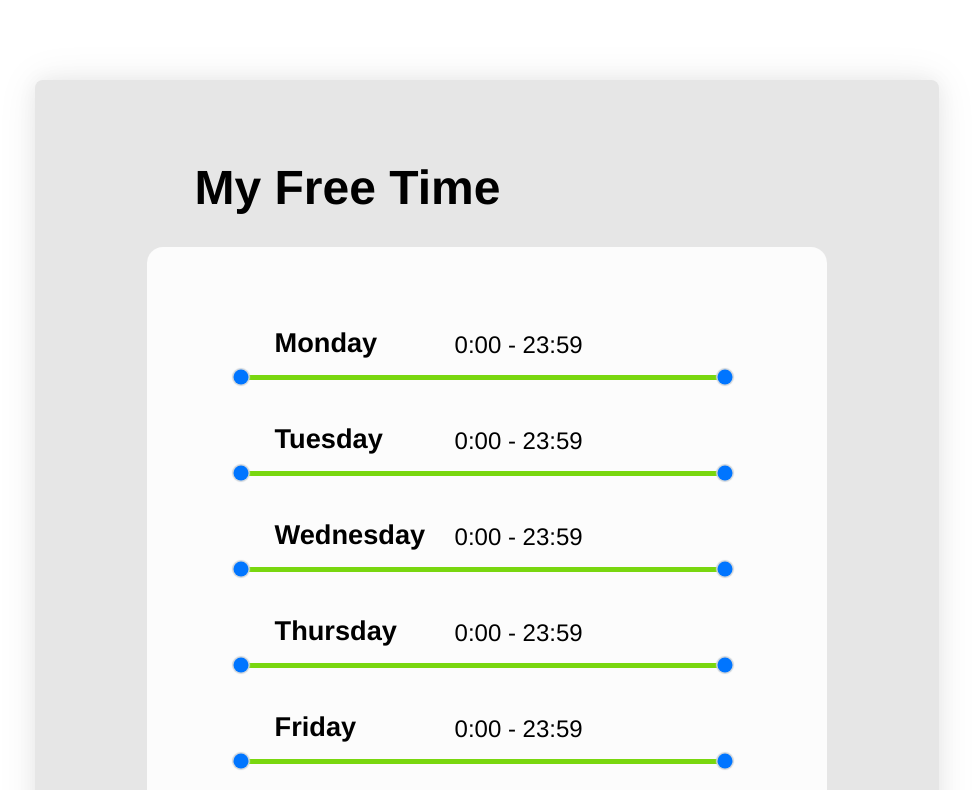
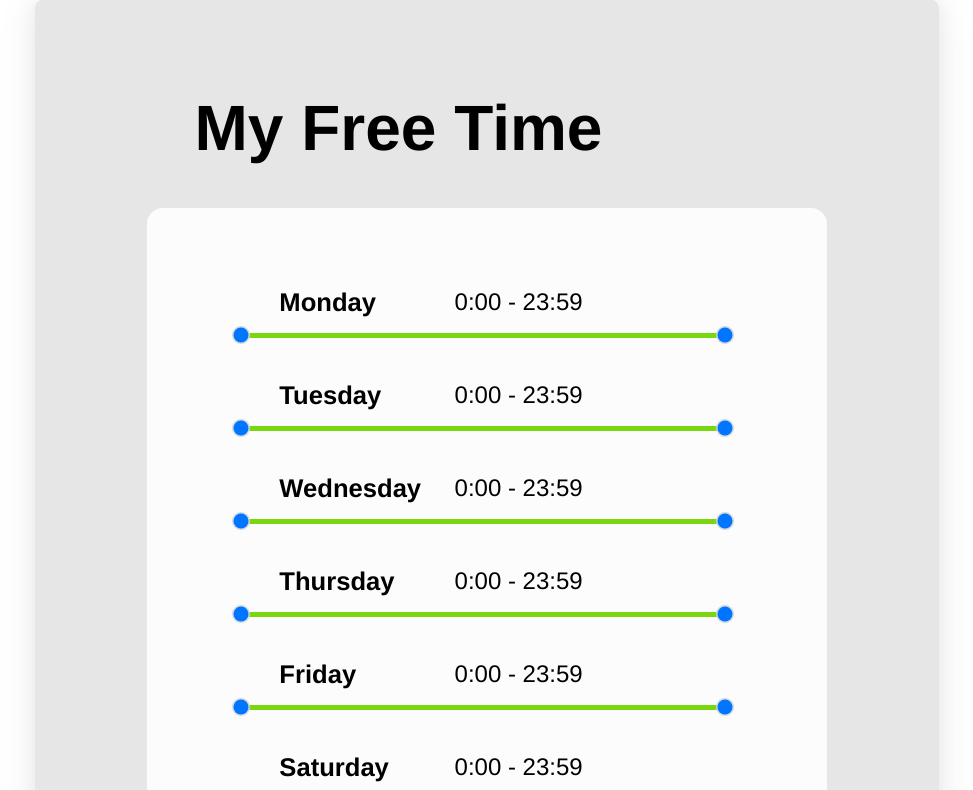
Before and after one commit to maya-salcedo/challenge, a React (Create React App) app in the folder client/: page / in a window 1280 px wide. Shown: the top 790 px of the page, without its empty margins (153-1126 px from the left). Built offline with nearby package versions, Linux system fonts and the light colour scheme.

Commit message:
unwantet horizontal rule removed

```diff
--- a/client/src/components/content/styles/content.js
+++ b/client/src/components/content/styles/content.js
@@ -12,15 +12,9 @@ export const Base = styled.div`
   box-shadow: 0 0 20px rgba(0, 0, 0, 0.05), 0 0px 40px rgba(0, 0, 0, 0.08);
   width: min-content;
   margin: auto;
-  margin-top: 5rem;
 
   @media (max-width: 1000px) {
     padding: 0.5rem 1rem 1.5rem;
-    margin-top: 4rem;
-  }
-
-  @media (max-width: 890px) {
-    margin-top: auto;
   }
 
   @media (max-width: 700px) {
@@ -37,7 +31,7 @@ export const Frame = styled.div`
 `;
 
 export const Title = styled.h1`
-  font-size: 3rem;
+  font-size: 4rem;
   padding: 2rem 4rem 0rem 4rem;
   margin-left: 3rem;
 `;
@@ -52,8 +46,8 @@ export const Group = styled.div`
 `;
 
 export const Day = styled.div`
-  padding-left: 2rem;
-  font-size: 1.7rem;
+  padding-left: 2.3rem;
+  font-size: 1.6rem;
   font-weight: bold;
 `;
 
--- a/client/src/components/multiRangeSlider/multiRangeSlider.js
+++ b/client/src/components/multiRangeSlider/multiRangeSlider.js
@@ -2,7 +2,7 @@ import React, { useCallback, useEffect, useState, useRef } from 'react';
 import PropTypes from 'prop-types';
 import './multiRangeSlider.css';
 
-const MultiRangeSlider = ({ min, max, onChange }) => {
+const MultiRangeSlider = ({ min, max, onChange, disabled }) => {
   const [minVal, setMinVal] = useState(min);
   const [maxVal, setMaxVal] = useState(max);
   const minValRef = useRef(min);
@@ -42,7 +42,7 @@ const MultiRangeSlider = ({ min, max, onChange }) => {
   }, [minVal, maxVal, onChange]);
 
   return (
-    <div className="container">
+    <div className="container" disabled={disabled}>
       <input
         type="range"
         min={min}
--- a/client/src/components/rangeSlider/styles/rangeSlider.js
+++ b/client/src/components/rangeSlider/styles/rangeSlider.js
@@ -62,6 +62,14 @@ export const Slider = styled.div`
     position: absolute;
     border-radius: 3px;
     height: 5px;
+    background-color: red;
+    z-index: 2;
+  }
+
+  .green {
+    position: absolute;
+    border-radius: 3px;
+    height: 5px;
     background-color: #79d70f;
     z-index: 2;
   }
--- a/client/src/containers/content.js
+++ b/client/src/containers/content.js
@@ -1,4 +1,4 @@
-import React from 'react';
+import React, { useState } from 'react';
 import { Content } from '../components';
 import { MultiRangeSlider } from './rangeSlider';
 
@@ -13,6 +13,8 @@ const daysOfWeek = [
 ];
 
 export function ContentContainer() {
+  const [active, setActive] = useState('slider__range');
+  console.log(active);
   return (
     <Content>
       <Content.Base>
@@ -25,9 +27,8 @@ export function ContentContainer() {
                 <MultiRangeSlider
                   min={0}
                   max={24}
-                  onChange={({ min, max }) =>
-                    console.log(`min = ${min}, max = ${max}`)
-                  }
+                  onChange={() => setActive('green')}
+                  className={active}
                 />
               </Content.Group>
             );
--- a/client/src/containers/rangeSlider.js
+++ b/client/src/containers/rangeSlider.js
@@ -2,7 +2,7 @@ import React, { useCallback, useEffect, useState, useRef } from 'react';
 import PropTypes from 'prop-types';
 import { RangeSlider } from '../components';
 
-export function MultiRangeSlider({ min, max, onChange }) {
+export function MultiRangeSlider({ min, max, onChange, className }) {
   const [minVal, setMinVal] = useState(min);
   const [maxVal, setMaxVal] = useState(max);
   const minValRef = useRef(min);
@@ -69,7 +69,7 @@ export function MultiRangeSlider({ min, max, onChange }) {
 
       <RangeSlider.Slider>
         <RangeSlider.Track />
-        <div ref={range} className="slider__range" />
+        <div ref={range} className={className} />
         <RangeSlider.TimeRange>
           {`${minVal}:00`} - {maxVal === 24 ? '23:59' : `${maxVal}:00`}
         </RangeSlider.TimeRange>
```
